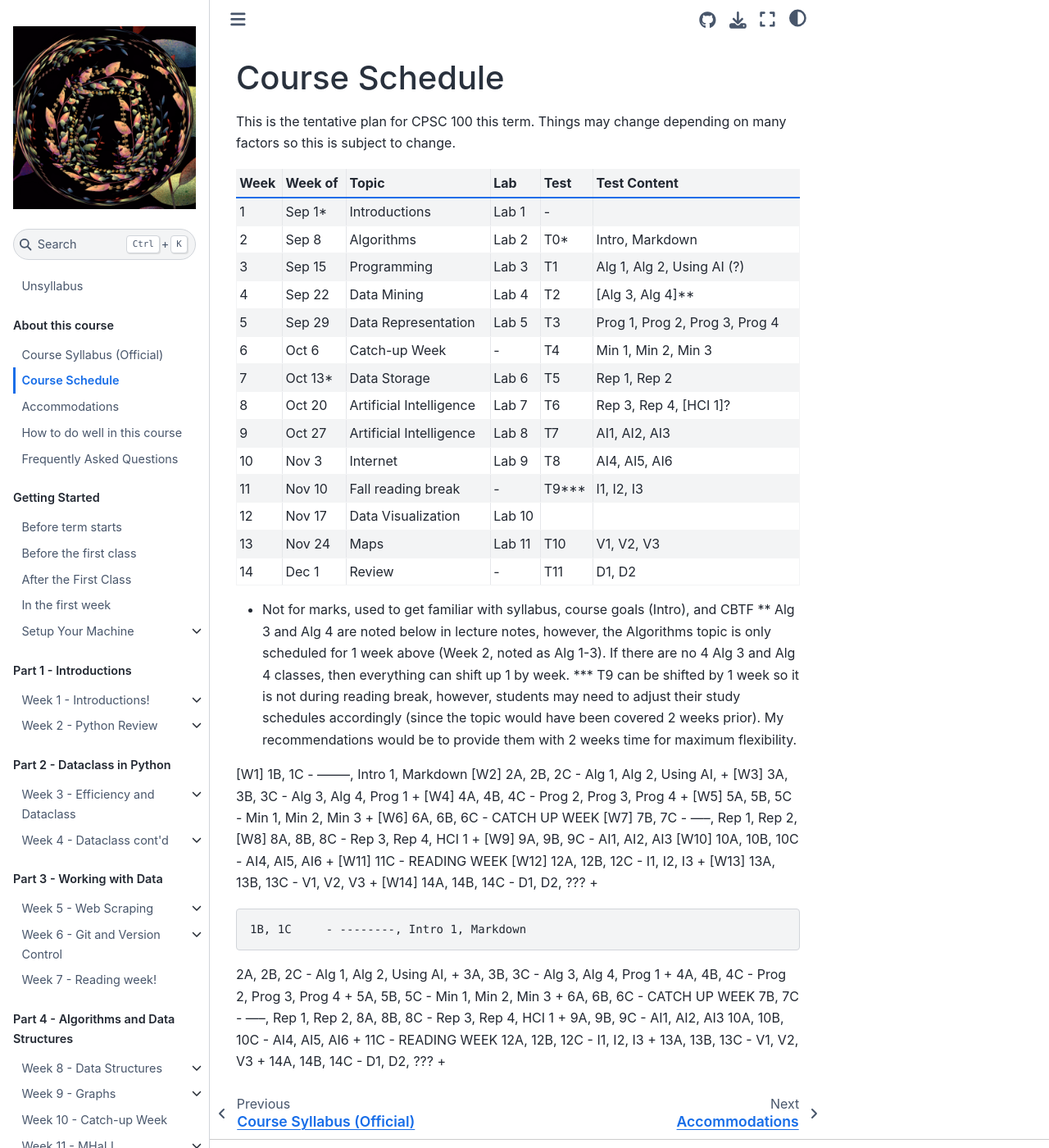
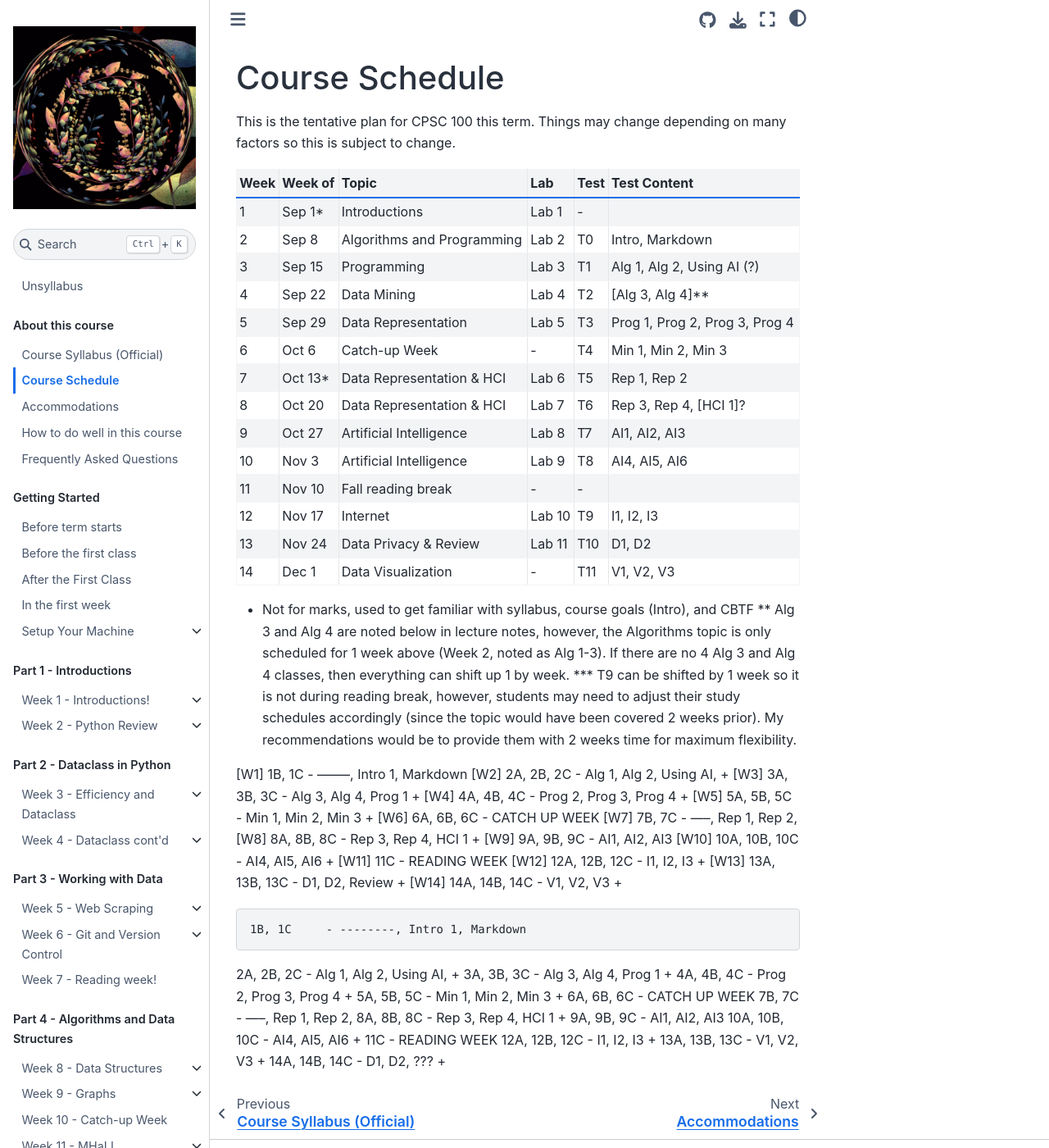
Before and after one commit to UBC-CS/cpsc100, a Jupyter Book: the page built from about/course_schedule.md, in a window 1280 px wide and 1400 px high. Shown: the whole window at 82% size. Built offline with Jupyter Book 1.0.4 settings and Sphinx 7.4.7 and the Sphinx Book theme 1.1.4, drawn with Linux system fonts in a browser that asks for light colours; pages that are not in the unit, such as notebooks, are missing from menus.

Commit message:
Apply suggestions from code review
creating an intermediate version

```diff
--- a/about/syllabus_bits/schedule.md
+++ b/about/syllabus_bits/schedule.md
@@ -4,19 +4,19 @@ Things may change depending on many factors so this is subject to change.
 | Week | Week of | Topic                   | Lab    | Test  | Test Content                   |
 | ---- | ------- | ----------------------- | ------ | ----- | ------------------------------ |
 | 1    | Sep 1*  | Introductions           | Lab 1  | -     |                                |
-| 2    | Sep 8   | Algorithms              | Lab 2  | T0*   | Intro, Markdown                |
+| 2    | Sep 8   | Algorithms and Programming              | Lab 2  | T0   | Intro, Markdown                |
 | 3    | Sep 15  | Programming             | Lab 3  | T1    | Alg 1, Alg 2, Using AI (?)     |
 | 4    | Sep 22  | Data Mining             | Lab 4  | T2    | [Alg 3, Alg 4]**               |
 | 5    | Sep 29  | Data Representation     | Lab 5  | T3    | Prog 1, Prog 2, Prog 3, Prog 4 |
 | 6    | Oct 6   | Catch-up Week           | -      | T4    | Min 1, Min 2, Min 3            |
-| 7    | Oct 13* | Data Storage            | Lab 6  | T5    | Rep 1, Rep 2                   |
-| 8    | Oct 20  | Artificial Intelligence | Lab 7  | T6    | Rep 3, Rep 4, [HCI 1]?         |
+| 7    | Oct 13* | Data Representation & HCI           | Lab 6  | T5    | Rep 1, Rep 2                   |
+| 8    | Oct 20  | Data Representation & HCI | Lab 7  | T6    | Rep 3, Rep 4, [HCI 1]?         |
 | 9    | Oct 27  | Artificial Intelligence | Lab 8  | T7    | AI1, AI2, AI3                  |
-| 10   | Nov 3   | Internet                | Lab 9  | T8    | AI4, AI5, AI6                  |
-| 11   | Nov 10  | Fall reading break      | -      | T9*** | I1, I2, I3                     |
-| 12   | Nov 17  | Data Visualization      | Lab 10 |       |                                |
-| 13   | Nov 24  | Maps                    | Lab 11 | T10   | V1, V2, V3                     |
-| 14   | Dec 1   | Review                  | -      | T11   | D1, D2                         |
+| 10   | Nov 3   | Artificial Intelligence               | Lab 9  | T8    | AI4, AI5, AI6                  |
+| 11   | Nov 10  | Fall reading break      | -      | -  |                      |
+| 12   | Nov 17  | Internet    | Lab 10 | T9      |  I1, I2, I3                              |
+| 13   | Nov 24  | Data Privacy & Review         | Lab 11 | T10   |   D1, D2                   |
+| 14   | Dec 1   | Data Visualization                  | -      | T11   | V1, V2, V3       |
 
 
 * Not for marks, used to get familiar with syllabus, course goals (Intro), and CBTF
@@ -30,13 +30,13 @@ Things may change depending on many factors so this is subject to change.
 [W5]  5A, 5B, 5C     - Min 1, Min 2, Min 3          +
 [W6]  6A, 6B, 6C     - CATCH UP WEEK
 [W7]      7B, 7C     - -----, Rep 1, Rep 2,
-[W8]  8A, 8B, 8C     - Rep 3, Rep 4, HCI 1          +
+[W8]  8A, 8B, 8C     - Rep 3, Rep 4, HCI 1    +
 [W9]  9A, 9B, 9C     - AI1, AI2, AI3
 [W10] 10A, 10B, 10C  - AI4, AI5, AI6                +
 [W11]          11C  - READING WEEK
 [W12] 12A, 12B, 12C  - I1, I2, I3                   +
-[W13] 13A, 13B, 13C  - V1, V2, V3                   +
-[W14] 14A, 14B, 14C  - D1, D2, ???                  +
+[W13] 13A, 13B, 13C  -  D1, D2, Review                +
+[W14] 14A, 14B, 14C  - V1, V2, V3                   +
 
 
 
```
